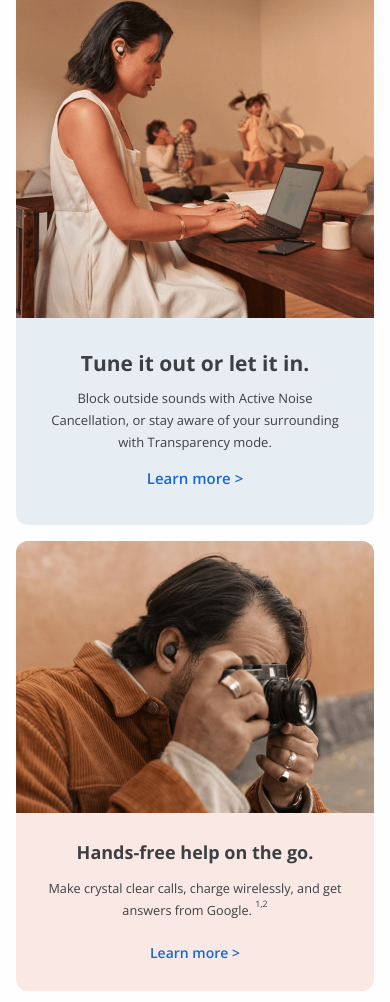
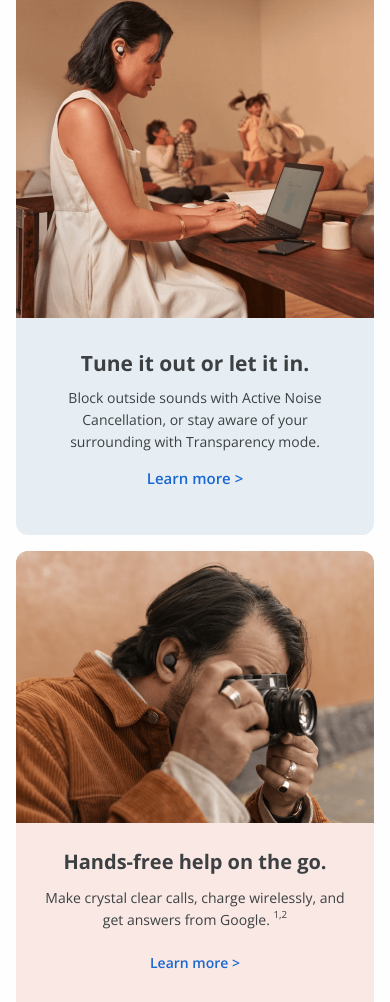
Before and after one commit to TNguyen20194/Promotional-Email, a plain HTML site: page index.html in a window 390 px wide. Shown: the part 785-1787 px from the top of the page. Drawn offline with nearby package versions, Linux system fonts and the light colour scheme.

Commit message:
Update padding

```diff
--- a/index.html
+++ b/index.html
@@ -94,8 +94,12 @@
             max-width: 100% !important;
         }
         .content__info {
+            padding-bottom: 40px !important;
             padding-right: 25px !important;
             padding-left: 25px !important;
+        }
+        .sub-head {
+            font-size: 14px !important;
         }
         .buds-pro__handsfree {
             display: table-header-group !important;
@@ -107,11 +111,18 @@
             margin-bottom: 15px;
         }
         .content-row {
+            padding-bottom: 40px !important;
             padding-right: 25px !important;
             padding-left: 25px !important;
         }
         .content-row__info {
             text-align: center;
+        }
+        .content-row__info h4{
+            font-size: 20px !important;
+        }
+        .content-row__info p{
+            font-size: 14px !important;
         }
         .image img {
             max-width: 600px !important;
```
